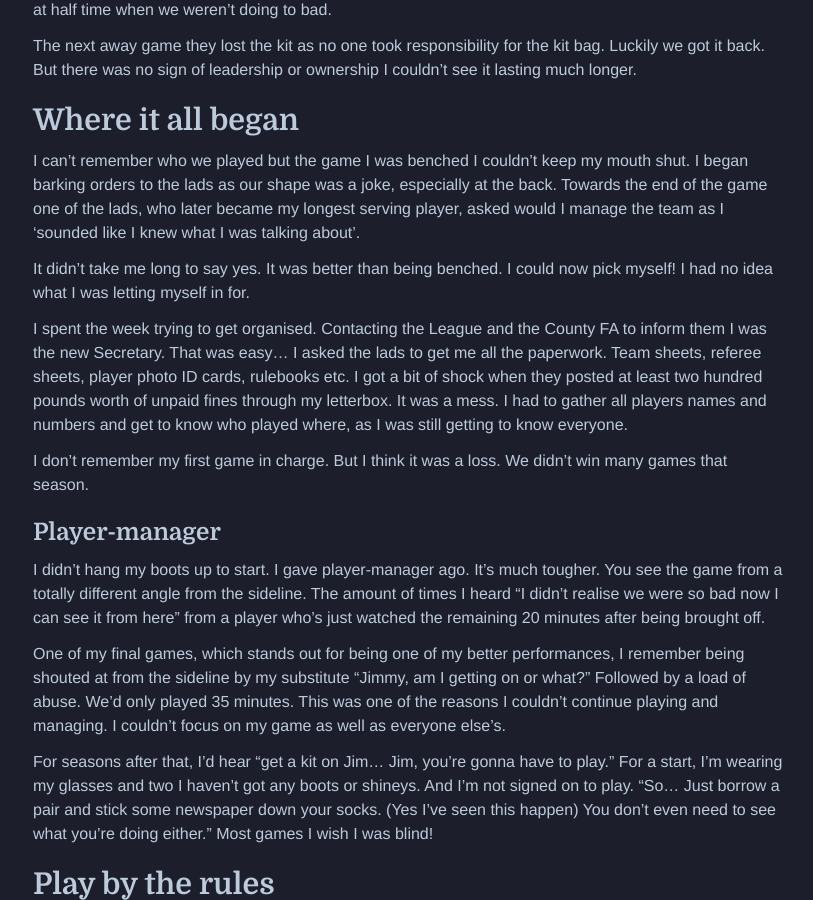
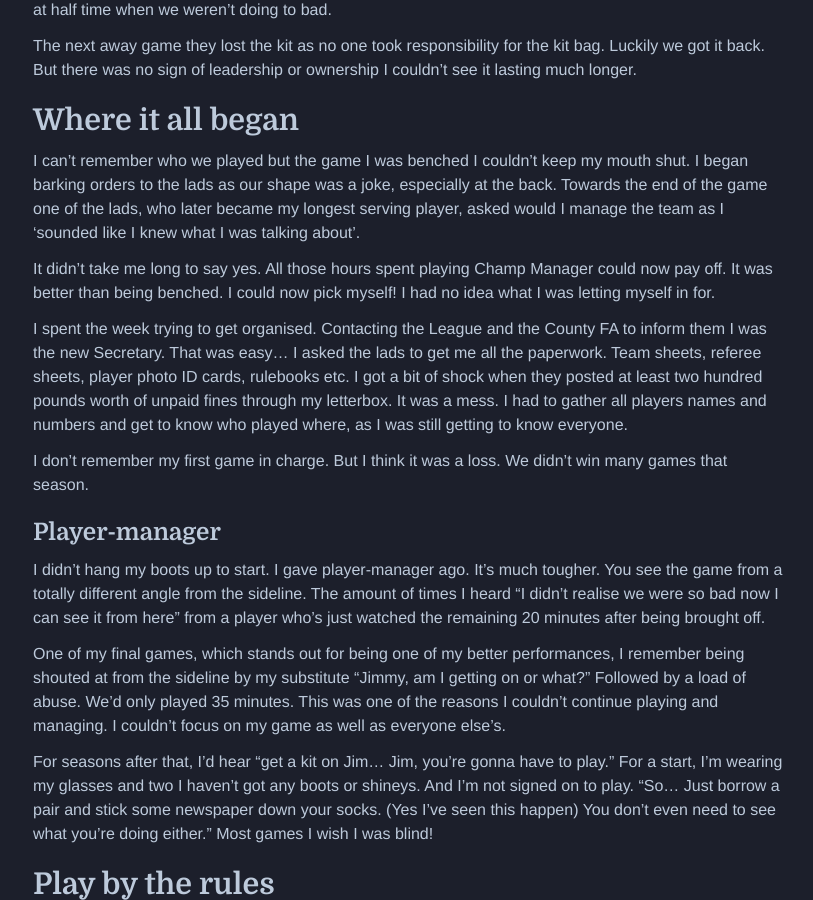
Before and after one commit to iamjimtaylor/iamjimtaylor, a Jekyll site: the page built from _posts/2016-04-21-how-i-became-a-sunday-league-football-manager.md, in a window 1280 px wide and 900 px high, scrolled down 2005 px. Shown: the whole window, without its empty margins (232-1045 px from the left). Built offline with Jekyll 4.4.1, drawn with Linux system fonts in a browser that asks for light colours.

Commit message:
Update 2016-04-21-how-i-became-a-sunday-league-football-manager.md

```diff
--- a/_posts/2016-04-21-how-i-became-a-sunday-league-football-manager.md
+++ b/_posts/2016-04-21-how-i-became-a-sunday-league-football-manager.md
@@ -49,7 +49,7 @@ The next away game they lost the kit as no one took responsibility for the kit b
 
 I can't remember who we played but the game I was benched I couldn't keep my mouth shut. I began barking orders to the lads as our shape was a joke, especially at the back. Towards the end of the game one of the lads, who later became my longest serving player, asked would I manage the team as I 'sounded like I knew what I was talking about'.
 
-It didn't take me long to say yes. It was better than being benched. I could now pick myself!
+It didn't take me long to say yes. All those hours spent playing Champ Manager could now pay off. It was better than being benched. I could now pick myself!
 I had no idea what I was letting myself in for.
 
 I spent the week trying to get organised. Contacting the League and the County FA to inform them I was the new Secretary.
```
